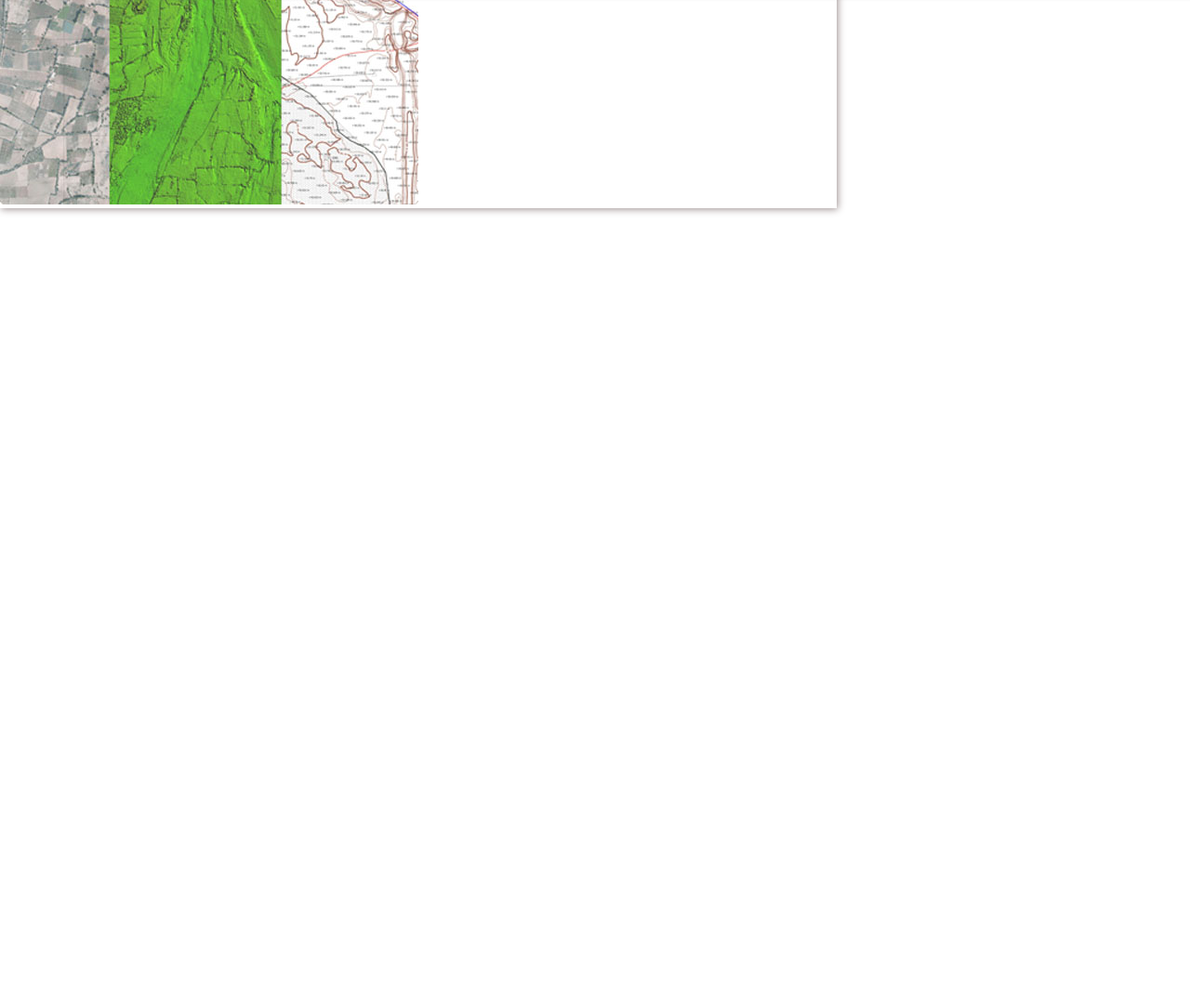
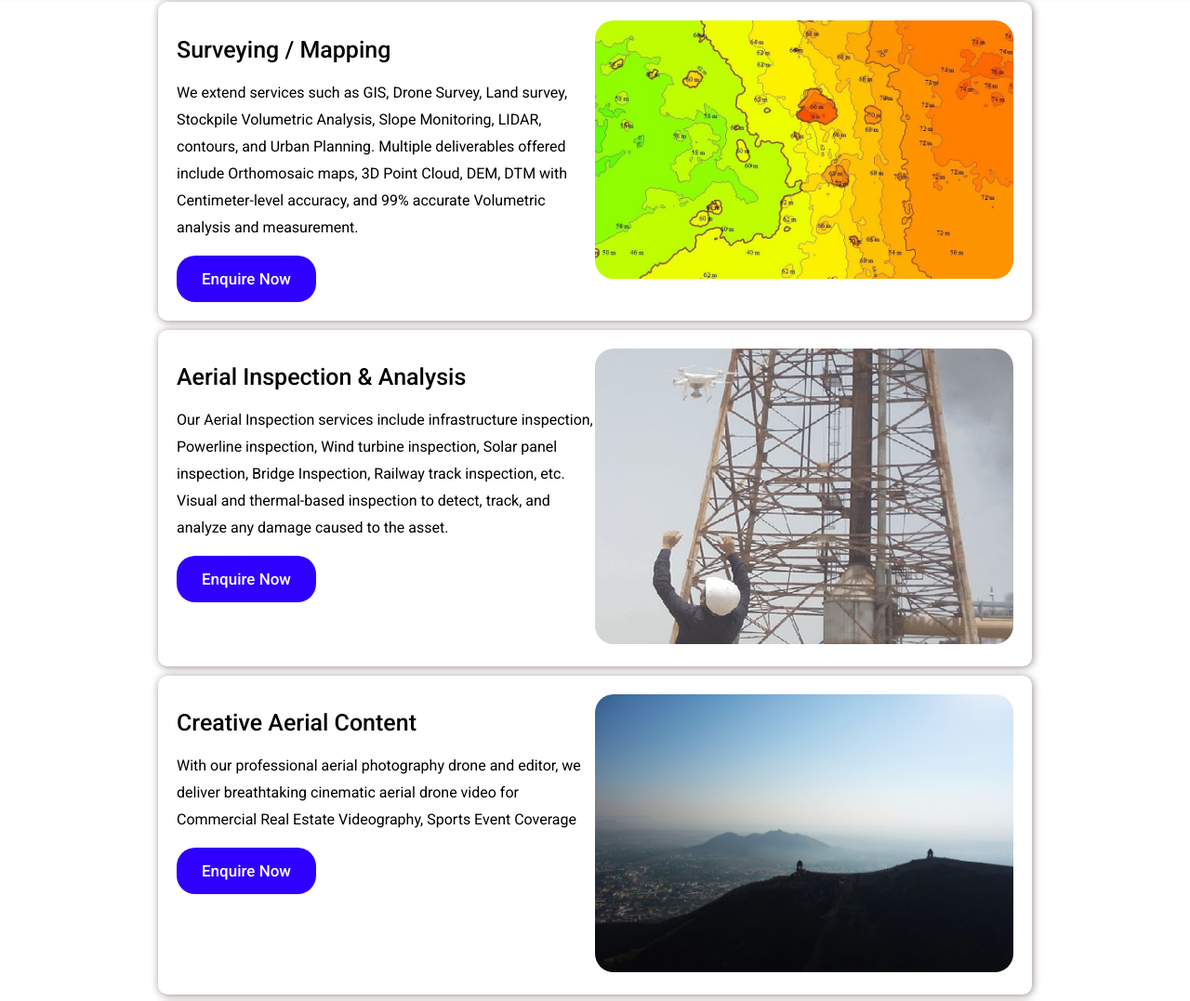
Before and after one commit to vaishnnav-m/skylab360, a plain HTML site: page services.html in a window 1280 px wide. Shown: the part 98-1175 px from the top of the page at 93% size. Before the commit the page ends 800 px from the top, so only its background shows below. Drawn offline with Linux system fonts and the light colour scheme.

Commit message:
services added

```diff
--- a/footer.css
+++ b/footer.css
@@ -9,7 +9,7 @@
 .cr-txt{
   color: #fff;
   font-weight: 400;
-  font-size: 16px;
+  font-size: 15px;
   margin-left: 20px;
   margin-right:60px;
 }
--- a/services.css
+++ b/services.css
@@ -62,6 +62,53 @@
     grid-template-columns: 1fr;
   }
 }
+.d-container{
+  padding-top: 100px;
+  width: 100%;
+}
+.d-services{
+  width: 100%;
+  display: flex;
+  flex-direction: column;
+  row-gap: 10px;
+  align-items: center;
+  justify-content: center;
+
+}
 .service-d{
+  max-width: 900px;
+  display: flex;
   box-shadow: 1px 1px 8px 0px #998c8c;
+  padding: 20px 20px;
+  border-radius: 10px;
 }
+.d-txt{
+  flex: 1;
+}
+.d-image-div{
+  flex: 1;
+
+}
+.d-image{
+  width: 100%;
+  border-radius: 20px;
+}
+.enquire{
+  width: 150px;
+
+}
+.enquire-txt{
+  width: 100%;
+  padding-top: 15px;
+  padding-bottom: 15px;
+  border-radius: 20px;
+  font-weight: 500;
+  font-size: 17px;
+  color: #fff;
+  display: flex;
+  align-items: center;
+  justify-content: center;
+  background-color: #2f00ff;
+  border: none;
+  text-decoration: none;
+}
--- a/services.html
+++ b/services.html
@@ -4,12 +4,20 @@
   <link rel="stylesheet" href="header.css">
   <link rel="stylesheet" href="body.css">
   <link rel="stylesheet" href="services.css">
+  <link rel="stylesheet" href="footer.css">
+
+  <link rel="stylesheet" href="https://cdnjs.cloudflare.com/ajax/libs/font-awesome/6.5.0/css/all.min.css" integrity="sha512-Avb2QiuDEEvB4bZJYdft2mNjVShBftLdPG8FJ0V7irTLQ8Uo0qcPxh4Plq7G5tGm0rU+1SPhVotteLpBERwTkw==" crossorigin="anonymous" referrerpolicy="no-referrer" />
+
+  <link rel="preconnect" href="https://fonts.googleapis.com">
+  <link rel="preconnect" href="https://fonts.gstatic.com" crossorigin>
+  <link href="https://fonts.googleapis.com/css2?family=Roboto:wght@400;500;700&display=swap" rel="stylesheet">
+
   <meta charset="UTF-8">
   <meta name="viewport" content="width=device-width, initial-scale=1.0">
   <title>Document</title>
 </head>
 <body>
-  <div class="comtainer">
+  <div class="d-container">
     <div class="header">
 
       <div class="logo-div">
@@ -32,14 +40,89 @@
       </div>
 
 
-      <div class="our-services">
+      <div class="d-services">
 
         <div class="service-d">
-          <div class="oneimage">
-            <div></div>
-            <img src="images-vedios/data_processing.jpg" alt="">
+
+          <div class="d-txt">
+            <h1 class="heading">Surveying / Mapping</h1>
+          <p class="service-txt">
+            We extend services such as GIS, Drone Survey, Land survey, Stockpile Volumetric Analysis, Slope Monitoring, LIDAR, contours, and Urban Planning. Multiple deliverables offered include Orthomosaic maps, 3D Point Cloud, DEM, DTM with Centimeter-level accuracy, and 99% accurate Volumetric analysis and measurement.
+          </p>
+          <div class="enquire">
+            <a class="enquire-txt" href="#">Enquire Now</a>
           </div>
 
+          </div>
+
+          <div class="d-image-div">
+            <img class="d-image" src="images-vedios/surveying_mapping.jpg" alt="">
+          </div>
+        </div>
+
+        <div class="service-d">
+
+          <div class="d-txt">
+            <h1 class="heading">Aerial Inspection & Analysis</h1>
+          <p class="service-txt">
+            Our Aerial Inspection services include infrastructure inspection, Powerline inspection, Wind turbine inspection, Solar panel inspection, Bridge Inspection, Railway track inspection, etc. Visual and thermal-based inspection to detect, track, and analyze any damage caused to the asset.
+          </p>
+          <div class="enquire">
+            <a class="enquire-txt" href="#">Enquire Now</a>
+          </div>
+
+          </div>
+
+          <div class="d-image-div">
+            <img class="d-image" src="images-vedios/uav-inspection.jpg" alt="">
+          </div>
+        </div>
+
+        <div class="service-d">
+
+          <div class="d-txt">
+            <h1 class="heading">Creative Aerial Content</h1>
+          <p class="service-txt">
+            With our professional aerial photography drone and editor, we deliver breathtaking cinematic aerial drone video for Commercial Real Estate Videography, Sports Event Coverage
+          </p>
+          <div class="enquire">
+            <a class="enquire-txt" href="#">Enquire Now</a>
+          </div>
+
+          </div>
+
+          <div class="d-image-div">
+            <img class="d-image" src="images-vedios/drone_photography.jpg" alt="">
+          </div>
+        </div>
+
+        <div class="service-d">
+
+          <div class="d-txt">
+            <h1 class="heading">UAV Data Processing</h1>
+          <p class="service-txt">
+            We have a team of GIS Experts and Advanced Compute Servers to process and mapping Large data. We offer deliverables like orthomosaic, 3D point cloud Map, Digital terrain models, digital surface models (DSM), Contour Maps
+          </p>
+          <div class="enquire">
+            <a class="enquire-txt" href="#">Enquire Now</a>
+          </div>
+
+          </div>
+
+          <div class="d-image-div">
+            <img class="d-image" src="images-vedios/data_processing.jpg" alt="">
+          </div>
+        </div>
+
+
+      </div>
+
+      <div class="footer">
+        <p class="cr-txt">&#169;	SKYLAB 360 All Rights Reserved</p>
+        <div>
+          <a href="#"><i class="fa-brands fa-linkedin"></i></a>
+          <a href="#"><i class="fa-brands fa-youtube"></i></a>
+          <a href="#"><i class="fa-brands fa-instagram"></i></a>
         </div>
 
       </div>
```
